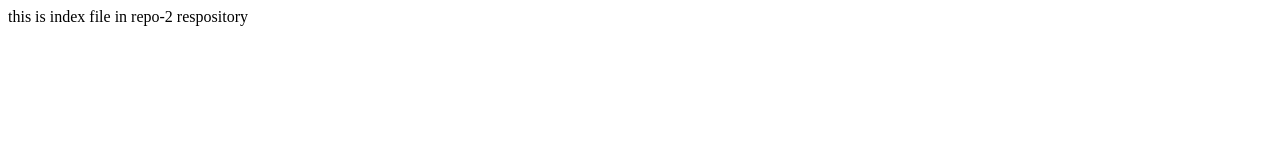
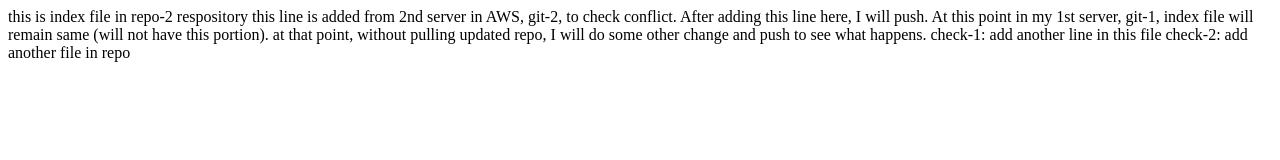
Before and after one commit to azmarifuzzaman/mytestrepo-2, a plain HTML site: page index.html in a window 1280 px wide. Drawn offline with Linux system fonts and the light colour scheme.

Commit message:
modified index.html

```diff
--- a/index.html
+++ b/index.html
@@ -1 +1,8 @@
-<html>this is index file in repo-2 respository</html>
+<html>this is index file in repo-2 respository
+
+this line is added from 2nd server in AWS, git-2, to check conflict. After adding this line here, I will push. At this point in my 1st server, git-1, index file will remain same (will not have this portion). at that point, without pulling updated repo, I will do some other change and push to see what happens.
+
+check-1: add another line in this file
+check-2: add another file in repo
+
+</html>
```
